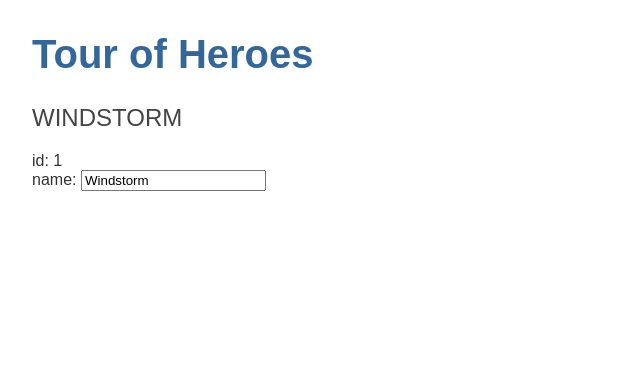
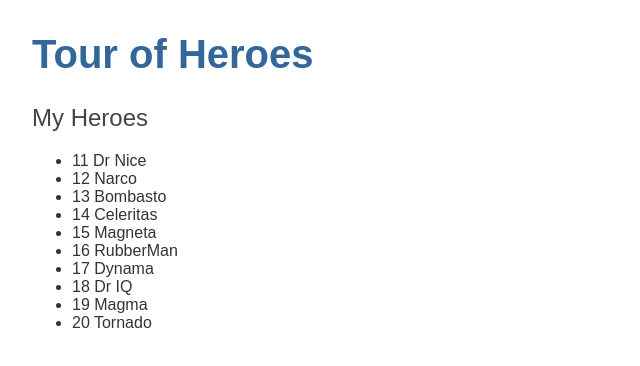
Before and after one commit to bfutrell70/angular-tour-of-heroes, an Angular app: page / in a window 1280 px wide. Shown: the top 366 px of the page, without its empty margins (0-640 px from the left). Built offline with nearby package versions, Linux system fonts and the light colour scheme.

Commit message:
item 2 - list heroes with *ngFor

```diff
--- a/src/app/heroes/heroes.component.html
+++ b/src/app/heroes/heroes.component.html
@@ -1,8 +1,16 @@
-<h2>{{hero.name | uppercase}}</h2>
+<h2>My Heroes</h2>
+
+<ul class="heroes">
+    <li *ngFor="let hero of heroes">
+        <span class="badge">{{hero.id}}</span> {{hero.name}}
+    </li>
+</ul>
+
+<!-- <h2>{{hero.name | uppercase}}</h2>
 
 <div><span>id: </span>{{hero.id}}</div>
 <div>
     <label>name:
         <input [(ngModel)]="hero.name" placeholder="name"/>
     </label>
-</div>
+</div> -->
--- a/src/app/heroes/heroes.component.ts
+++ b/src/app/heroes/heroes.component.ts
@@ -1,5 +1,6 @@
 import { Component, OnInit } from '@angular/core';
 import { Hero } from '../hero';
+import { HEROES } from '../mock-heroes';
 
 @Component({
   selector: 'app-heroes',
@@ -7,10 +8,7 @@
   styleUrls: ['./heroes.component.css']
 })
 export class HeroesComponent implements OnInit {
-  hero: Hero = {
-    id: 1,
-    name: 'Windstorm'
-  };
+  heroes = HEROES;
 
   constructor() { }
 
--- a/src/app/mock-heroes.ts
+++ b/src/app/mock-heroes.ts
@@ -1,6 +1,6 @@
 import { Hero } from './hero';
 
-export const HEROES: Hero{} = [
+export const HEROES: Hero[] = [
     { id: 11, name: 'Dr Nice' },
     { id: 12, name: 'Narco' },
     { id: 13, name: 'Bombasto' },
```
